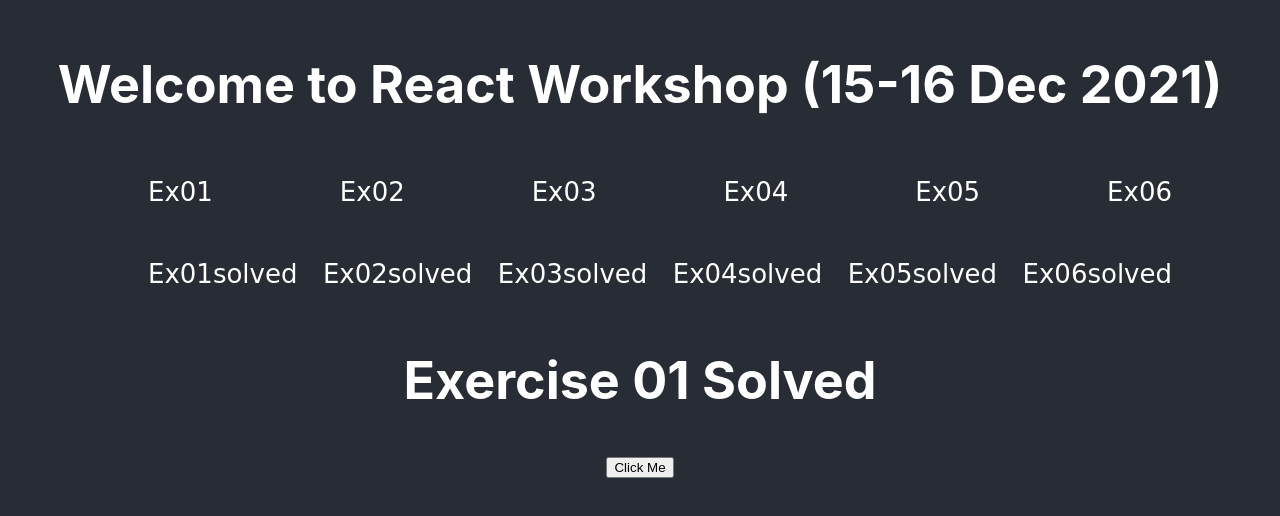
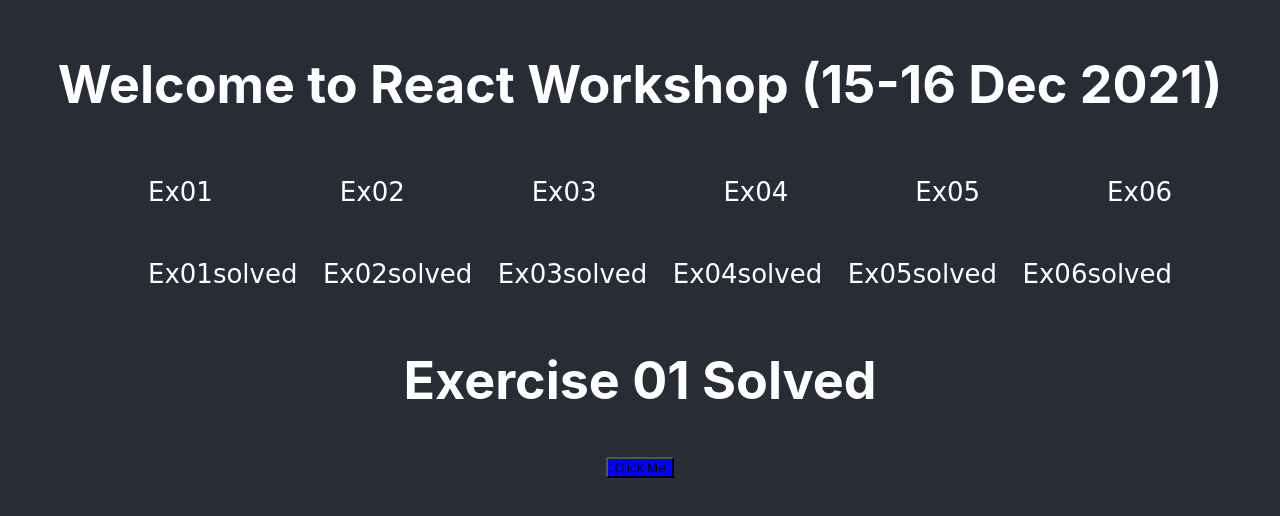
Before and after one commit to gratianmuntean/artus-react-workshop, a React (Create React App) app: page /ex01solved in a window 1280 px wide. Shown: the part 152-668 px from the top of the page. Built offline with nearby package versions, Linux system fonts and the light colour scheme.

Commit message:
fix bg color

```diff
--- a/src/ex01/Ex01solved.js
+++ b/src/ex01/Ex01solved.js
@@ -16,7 +16,7 @@
 
 const CustomButton = (props) => {
     return (
-        <button style={{ cursor: 'pointer' }} onClick={props.onClick}>
+        <button style={{ cursor: 'pointer', backgroundColor: 'blue' }} onClick={props.onClick}>
             Click Me
         </button>
     )
```
